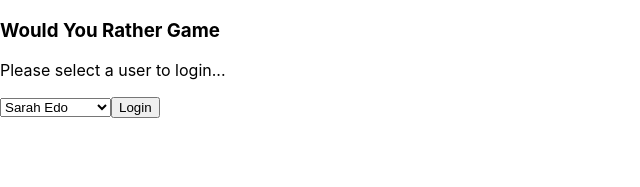
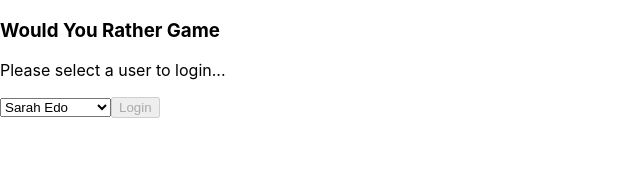
Before and after one commit to AkshayBorana/would-you-rather, a React (Create React App) app: page / in a window 1280 px wide. Shown: the top 187 px of the page, without its empty margins (0-640 px from the left). Built offline with nearby package versions, Linux system fonts and the light colour scheme.

Commit message:
feat: disabling login btn if no user selected.

```diff
--- a/src/components/Login.js
+++ b/src/components/Login.js
@@ -23,6 +23,7 @@ class LoginPage extends Component {
     render() {
 
         const { users } = this.props;
+        const disabled = this.state.value === '' ? true : false;
 
         return(
             <div>
@@ -38,7 +39,7 @@ class LoginPage extends Component {
                             })
                         }
                     </select>
-                    <button type="submit">Login</button>
+                    <button type="submit" disabled={disabled}>Login</button>
                 </form>
             </div>
         )
```
